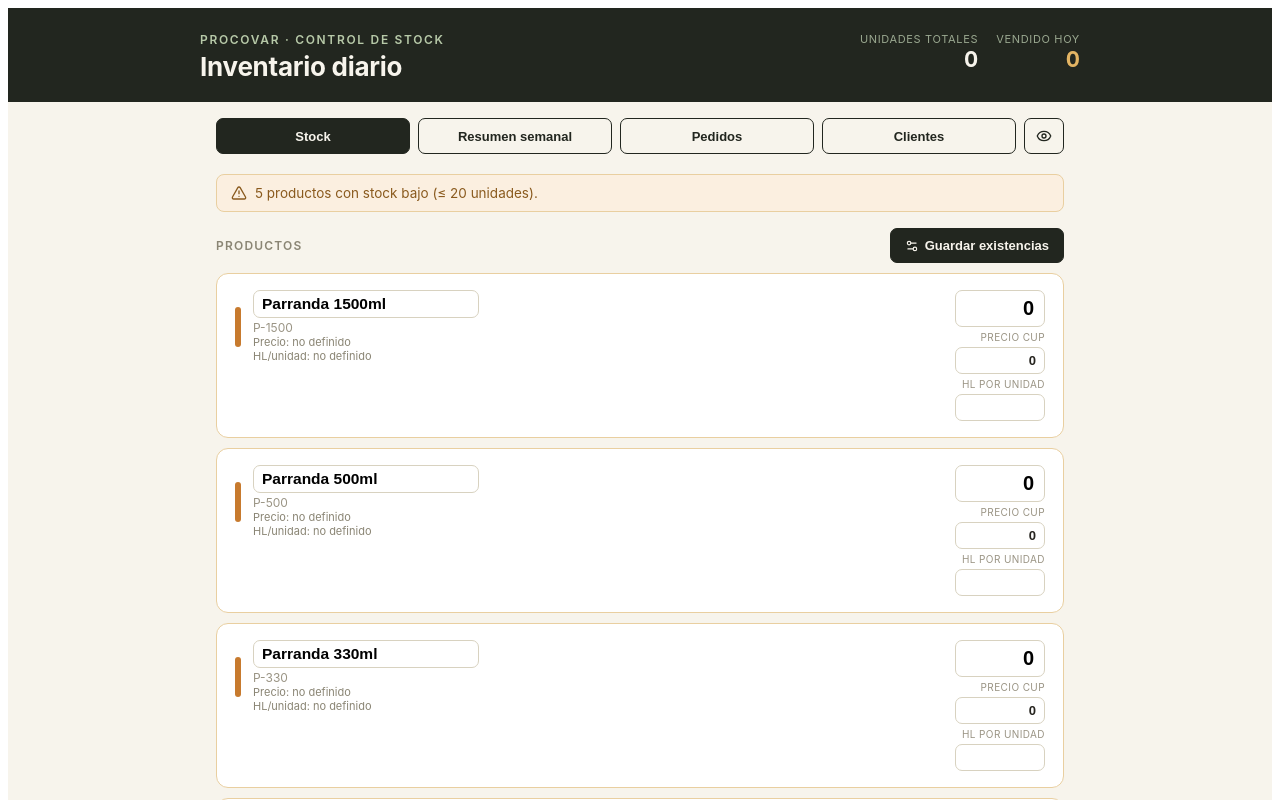
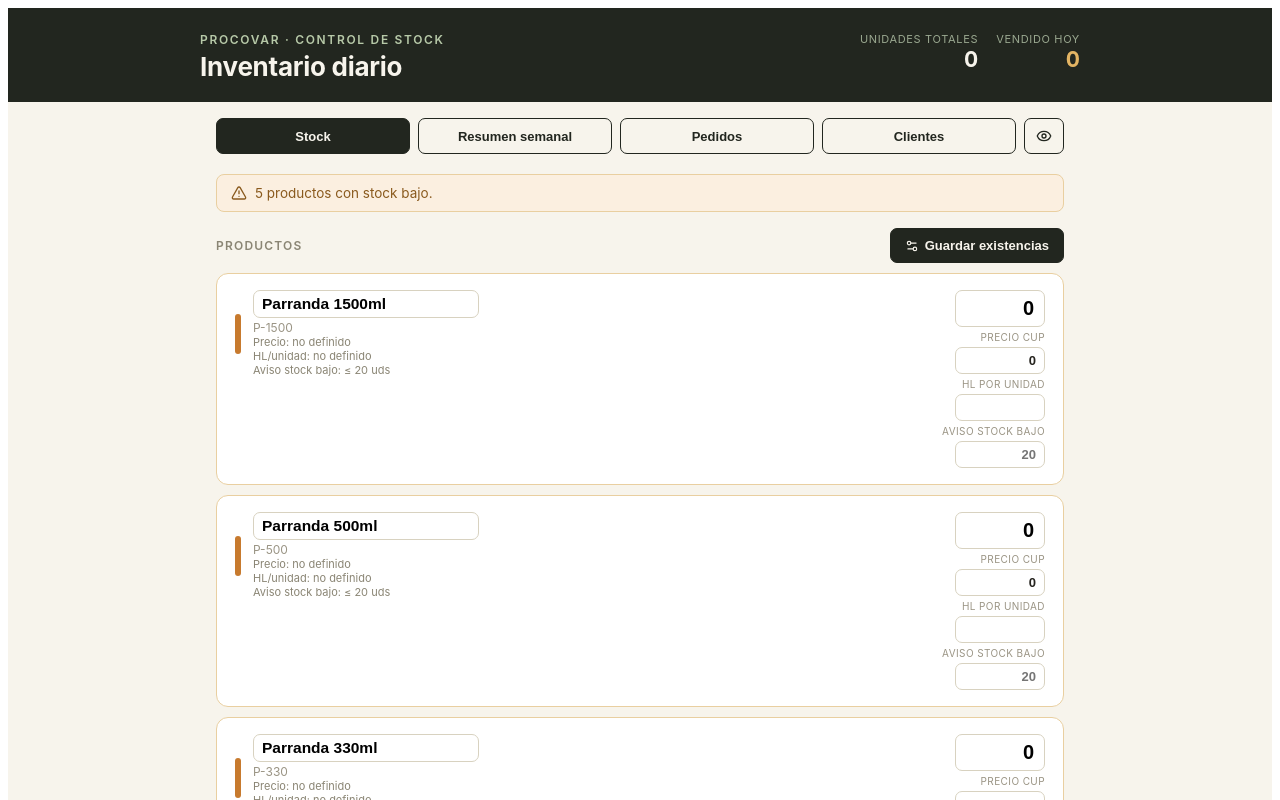
Before and after one commit to raulsp9007/inventario-procovar, a React (Vite) app: page / in a window 1280 px wide. Both pictures are taken after a click on the button "Ajustar existencias". Shown: the top 800 px of the page. Built offline with nearby package versions, Linux system fonts and the light colour scheme.

Commit message:
feat: delivery WhatsApp header + per-product low-stock threshold
Mensaje de pedido con domicilio ahora usa encabezado "🛺 Domicilio 🛺"
en vez de sufijo en el nombre. Cada producto gana umbral de aviso de
stock bajo editable (por defecto 20, igual que antes si no se define).

```diff
--- a/src/InventoryApp.jsx
+++ b/src/InventoryApp.jsx
@@ -18,6 +18,10 @@ const DEFAULT_PRODUCTS = [
 
 const LOW_STOCK_THRESHOLD = 20;
 const STORAGE_KEY = "procovar-inventario-v1";
+
+function lowStockThresholdFor(product) {
+  return product.lowStockThreshold != null ? product.lowStockThreshold : LOW_STOCK_THRESHOLD;
+}
 
 export default function InventoryApp() {
   const [products, setProducts] = useState(DEFAULT_PRODUCTS);
@@ -41,6 +45,7 @@ export default function InventoryApp() {
   const [editPriceInputs, setEditPriceInputs] = useState({});
   const [editNameInputs, setEditNameInputs] = useState({});
   const [editHlInputs, setEditHlInputs] = useState({});
+  const [editLowStockInputs, setEditLowStockInputs] = useState({});
   const [newProductName, setNewProductName] = useState("");
   const [newProductHl, setNewProductHl] = useState("");
   const [error, setError] = useState("");
@@ -98,7 +103,7 @@ export default function InventoryApp() {
   }
 
   const totalStock = products.reduce((sum, p) => sum + (stock[p.code] || 0), 0);
-  const lowStockCount = products.filter((p) => (stock[p.code] || 0) <= LOW_STOCK_THRESHOLD).length;
+  const lowStockCount = products.filter((p) => (stock[p.code] || 0) <= lowStockThresholdFor(p)).length;
   const todaysMovements = movements.filter((m) => m.date === todayStr());
   const todaysUnitsSold = todaysMovements
     .filter((m) => m.type === "venta")
@@ -121,16 +126,19 @@ export default function InventoryApp() {
     const priceInputs = {};
     const nameInputs = {};
     const hlInputs = {};
+    const lowStockInputs = {};
     products.forEach((p) => {
       inputs[p.code] = String(stock[p.code] || 0);
       priceInputs[p.code] = String(prices[p.code] || 0);
       nameInputs[p.code] = p.name;
       hlInputs[p.code] = p.hl != null ? String(p.hl) : "";
+      lowStockInputs[p.code] = p.lowStockThreshold != null ? String(p.lowStockThreshold) : "";
     });
     setEditInputs(inputs);
     setEditPriceInputs(priceInputs);
     setEditNameInputs(nameInputs);
     setEditHlInputs(hlInputs);
+    setEditLowStockInputs(lowStockInputs);
     setEditMode(true);
   }
 
@@ -157,6 +165,7 @@ export default function InventoryApp() {
       setEditPriceInputs((s) => ({ ...s, [code]: "0" }));
       setEditNameInputs((s) => ({ ...s, [code]: trimmed }));
       setEditHlInputs((s) => ({ ...s, [code]: newProductHl }));
+      setEditLowStockInputs((s) => ({ ...s, [code]: "" }));
     }
     persist({ ...currentPersistedState, products: nextProducts });
   }
@@ -185,9 +194,12 @@ export default function InventoryApp() {
     const nextProducts = products.map((p) => {
       const trimmedName = (editNameInputs[p.code] || "").trim();
       const hlVal = parseFloat(editHlInputs[p.code]);
+      const lowStockVal = parseInt(editLowStockInputs[p.code], 10);
       const nextP = trimmedName ? { ...p, name: trimmedName } : { ...p };
       if (Number.isFinite(hlVal) && hlVal >= 0) nextP.hl = hlVal;
       else delete nextP.hl;
+      if (Number.isFinite(lowStockVal) && lowStockVal >= 0) nextP.lowStockThreshold = lowStockVal;
+      else delete nextP.lowStockThreshold;
       return nextP;
     });
     const nextMovements = [...adjustments, ...movements].slice(0, 500);
@@ -396,8 +408,8 @@ export default function InventoryApp() {
           <div style={{ display: "flex", alignItems: "center", gap: 8, background: "#FBEFE0", border: "1px solid #E9CFA0", color: "#8A5A1E", padding: "10px 14px", borderRadius: 8, fontSize: 13.5, marginBottom: 16 }}>
             <AlertTriangle size={16} strokeWidth={2} />
             {lowStockCount === 1
-              ? "1 producto con stock bajo (≤ 20 unidades)."
-              : `${lowStockCount} productos con stock bajo (≤ 20 unidades).`}
+              ? "1 producto con stock bajo."
+              : `${lowStockCount} productos con stock bajo.`}
           </div>
         )}
 
@@ -429,7 +441,7 @@ export default function InventoryApp() {
         <div style={{ display: "grid", gap: 10 }}>
           {products.map((p) => {
             const qty = stock[p.code] || 0;
-            const isLow = qty <= LOW_STOCK_THRESHOLD;
+            const isLow = qty <= lowStockThresholdFor(p);
             const lastMovement = movements.find((m) => m.code === p.code);
             return (
               <div
@@ -473,6 +485,9 @@ export default function InventoryApp() {
                       <div style={{ fontSize: 11, color: "#8A8574" }}>
                         HL/unidad: {p.hl != null ? p.hl : "no definido"}
                       </div>
+                      <div style={{ fontSize: 11, color: "#8A8574" }}>
+                        Aviso stock bajo: ≤ {lowStockThresholdFor(p)} uds
+                      </div>
                     </div>
                   </div>
 
@@ -510,6 +525,20 @@ export default function InventoryApp() {
                           value={editHlInputs[p.code] ?? ""}
                           onChange={(e) => setEditHlInputs((s) => ({ ...s, [p.code]: e.target.value }))}
                           title="Hectolitros por unidad"
+                          style={{
+                            width: 90, textAlign: "right", fontSize: 13, fontWeight: 600,
+                            border: "1px solid #D8D2C0", borderRadius: 7, padding: "5px 8px",
+                            fontVariantNumeric: "tabular-nums", color: "#26241F",
+                          }}
+                        />
+                        <div style={{ fontSize: 10, color: "#9A9484", letterSpacing: "0.04em" }}>AVISO STOCK BAJO</div>
+                        <input
+                          type="number"
+                          inputMode="numeric"
+                          value={editLowStockInputs[p.code] ?? ""}
+                          onChange={(e) => setEditLowStockInputs((s) => ({ ...s, [p.code]: e.target.value }))}
+                          title="Cantidad de stock a partir de la cual avisar"
+                          placeholder={String(LOW_STOCK_THRESHOLD)}
                           style={{
                             width: 90, textAlign: "right", fontSize: 13, fontWeight: 600,
                             border: "1px solid #D8D2C0", borderRadius: 7, padding: "5px 8px",
--- a/src/orderHelpers.js
+++ b/src/orderHelpers.js
@@ -23,10 +23,12 @@ export function groupOrders(movements, dateStr) {
 }
 
 export function formatOrderForWhatsApp(order, products) {
-  const nameLine = order.isDelivery ? `${order.customerName} (a domicilio)` : order.customerName;
-  const productLines = order.lines.map((line) => {
+  const lines = [];
+  if (order.isDelivery) lines.push("🛺 Domicilio 🛺");
+  lines.push(order.customerName);
+  order.lines.forEach((line) => {
     const product = products.find((p) => p.code === line.code);
-    return `${product ? product.name : line.code} - ${line.qty}`;
+    lines.push(`${product ? product.name : line.code} - ${line.qty}`);
   });
-  return [nameLine, ...productLines].join("\n");
+  return lines.join("\n");
 }
```
